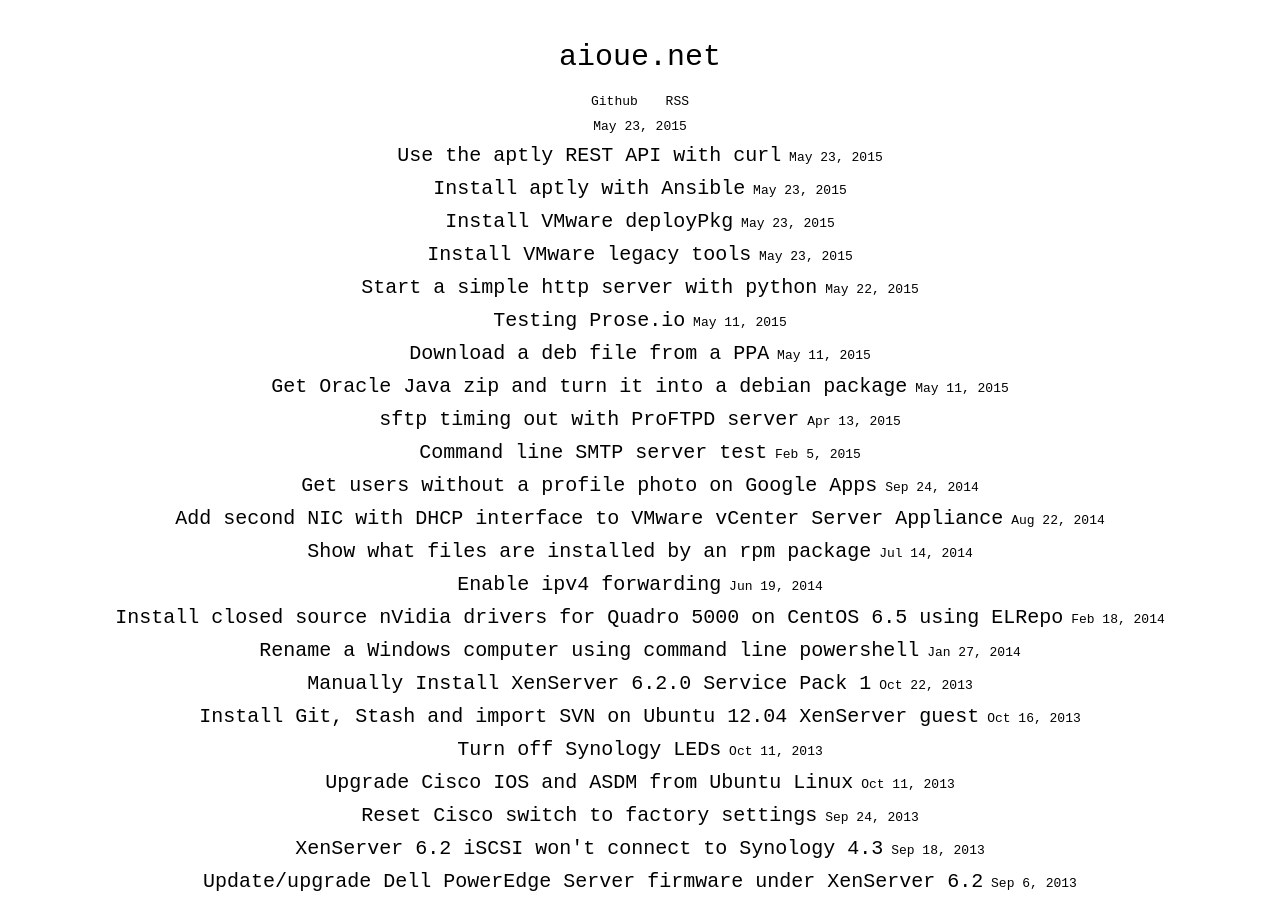
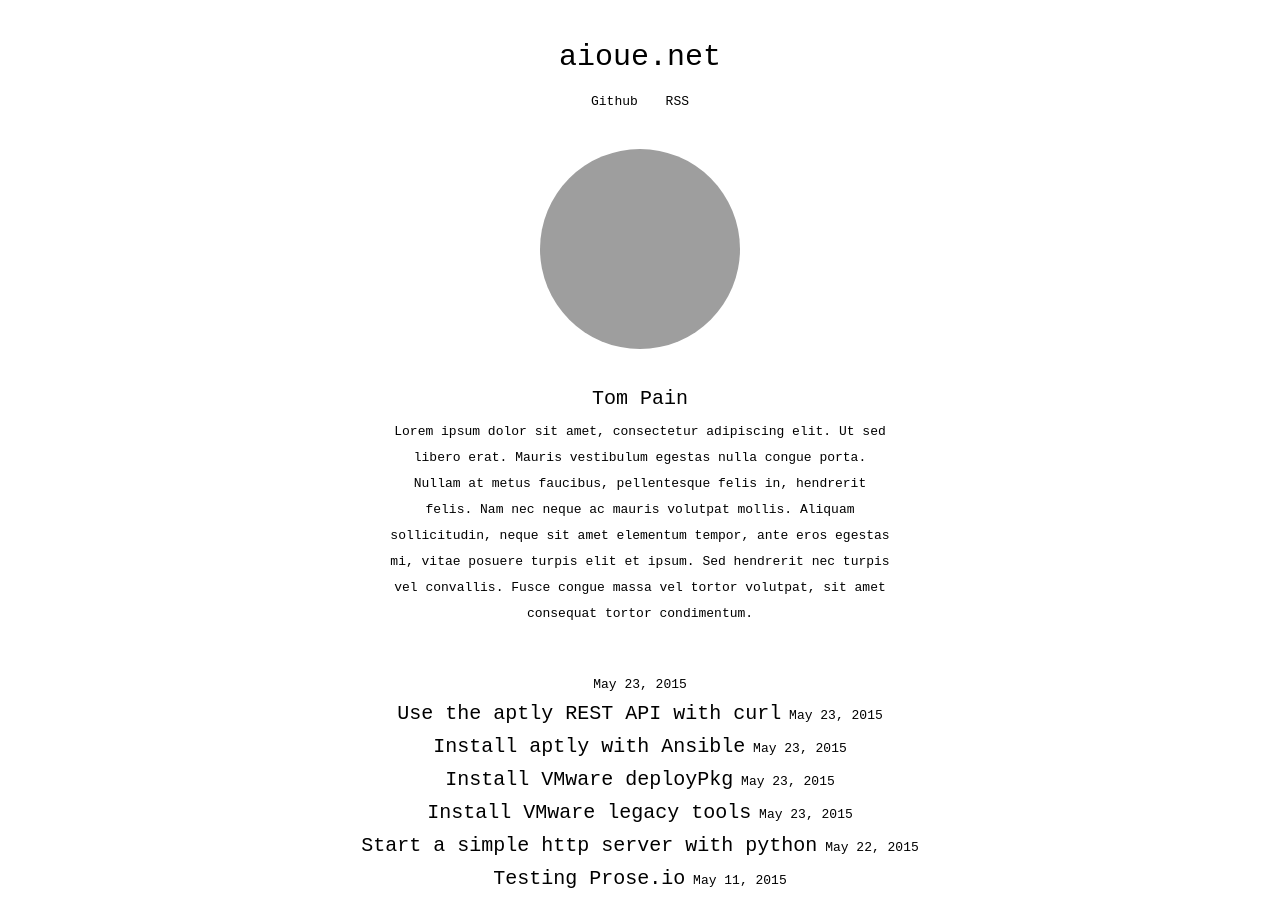
Before and after one commit to aioue/aioue.github.io, a Jekyll site: the page built from index.html, in a window 1280 px wide and 900 px high. Built offline with Jekyll 4.4.1, drawn with Linux system fonts in a browser that asks for light colours; grey boxes are pictures that could not be loaded.

Commit message:
Update index.html

```diff
--- a/index.html
+++ b/index.html
@@ -1,6 +1,12 @@
 ---
 layout: default
 ---
+
+<span class="intro">
+<img src="//avatars.githubusercontent.com/u/1254905" class="profile"><br>
+<span class="name">Tom Pain</span><br>
+Lorem ipsum dolor sit amet, consectetur adipiscing elit. Ut sed libero erat. Mauris vestibulum egestas nulla congue porta. Nullam at metus faucibus, pellentesque felis in, hendrerit felis. Nam nec neque ac mauris volutpat mollis. Aliquam sollicitudin, neque sit amet elementum tempor, ante eros egestas mi, vitae posuere turpis elit et ipsum. Sed hendrerit nec turpis vel convallis. Fusce congue massa vel tortor volutpat, sit amet consequat tortor condimentum.
+</span><br>
 
 <span class="posts">
 
@@ -9,7 +15,7 @@ layout: default
 {{ post.date | date: "%b %-d, %Y" }}<br>
 <span class="post-title">{{ post.title }}</span>
 {% endfor %}
-</a>
+</a><br>
 
 </span><br>
 
```
